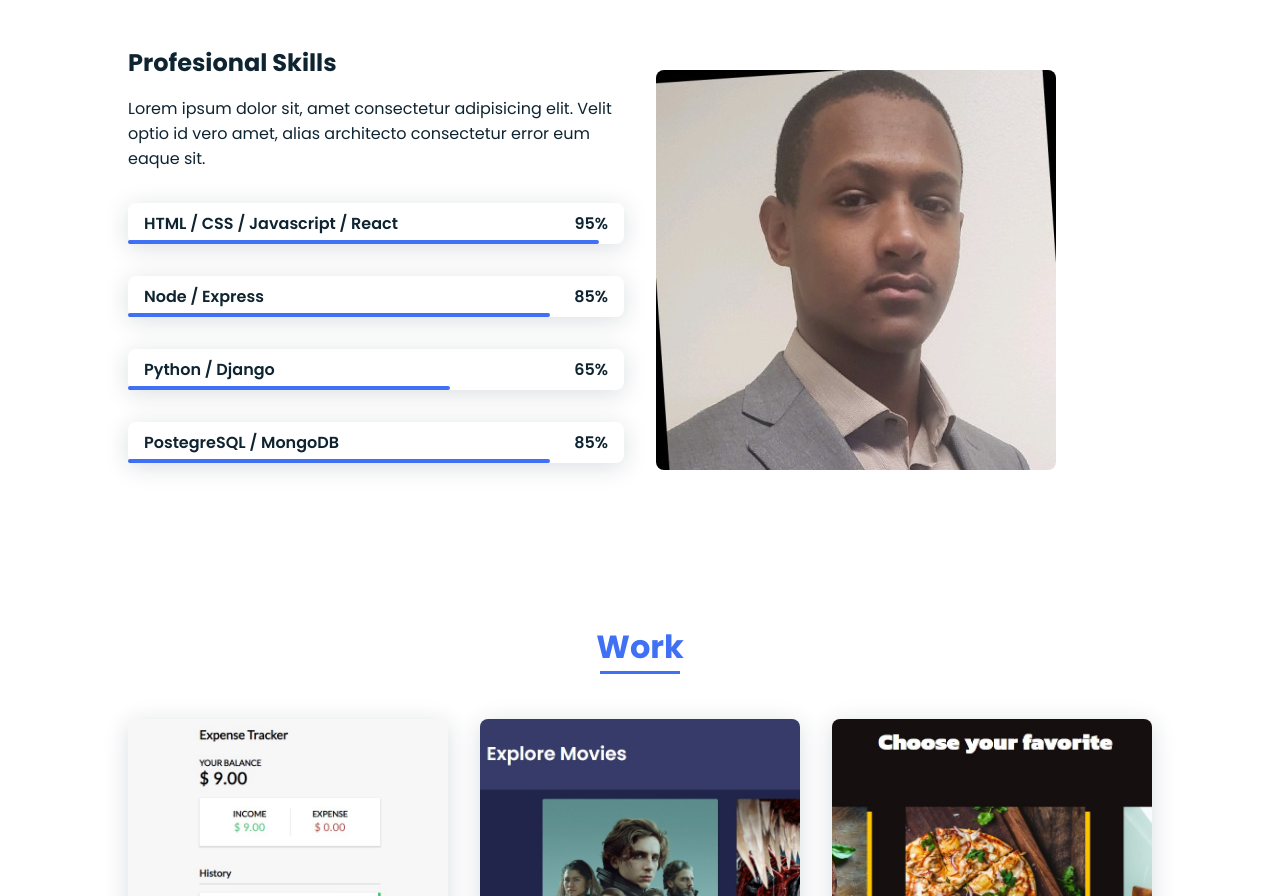
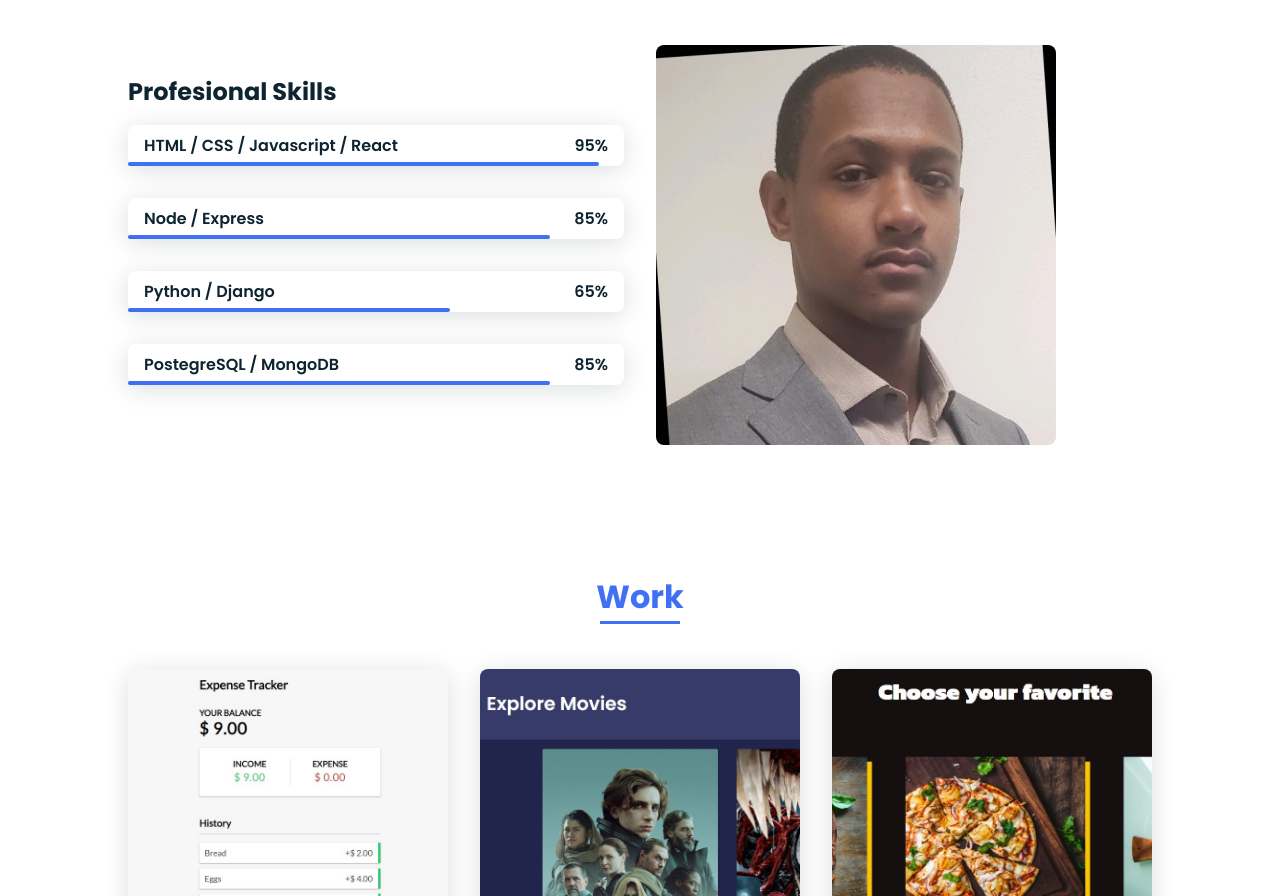
Before and after one commit to ZakariasAbdulkadir/portfolio, a plain HTML site: page index.html in a window 1280 px wide. Shown: the part 1306-2202 px from the top of the page. Drawn offline with nearby package versions, Linux system fonts and the light colour scheme.

Commit message:
Style Update

```diff
--- a/index.html
+++ b/index.html
@@ -77,7 +77,7 @@
                 <div class="skills__container bd-grid">
                     <div>
                         <h2 class="skills__subtitle">Profesional Skills</h2>
-                        <p class="skills__text">Lorem ipsum dolor sit, amet consectetur adipisicing elit. Velit optio id vero amet, alias architecto consectetur error eum eaque sit.</p>
+                        <!-- <p class="skills__text">Lorem ipsum dolor sit, amet consectetur adipisicing elit. Velit optio id vero amet, alias architecto consectetur error eum eaque sit.</p> -->
                         <div class="skills__data">
                             <div class="skills__names">
                                 <!-- <i class='bx bxl-html5 skills__icon'></i> -->
```
